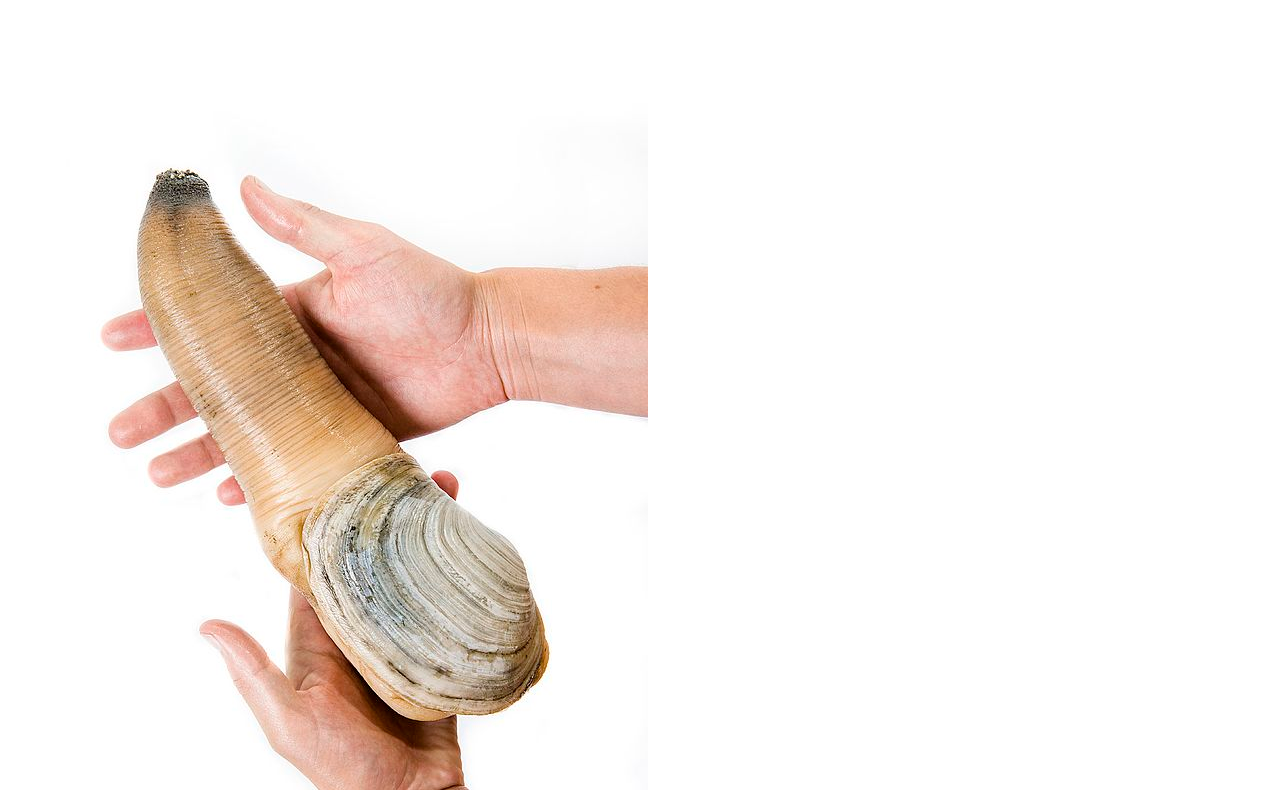
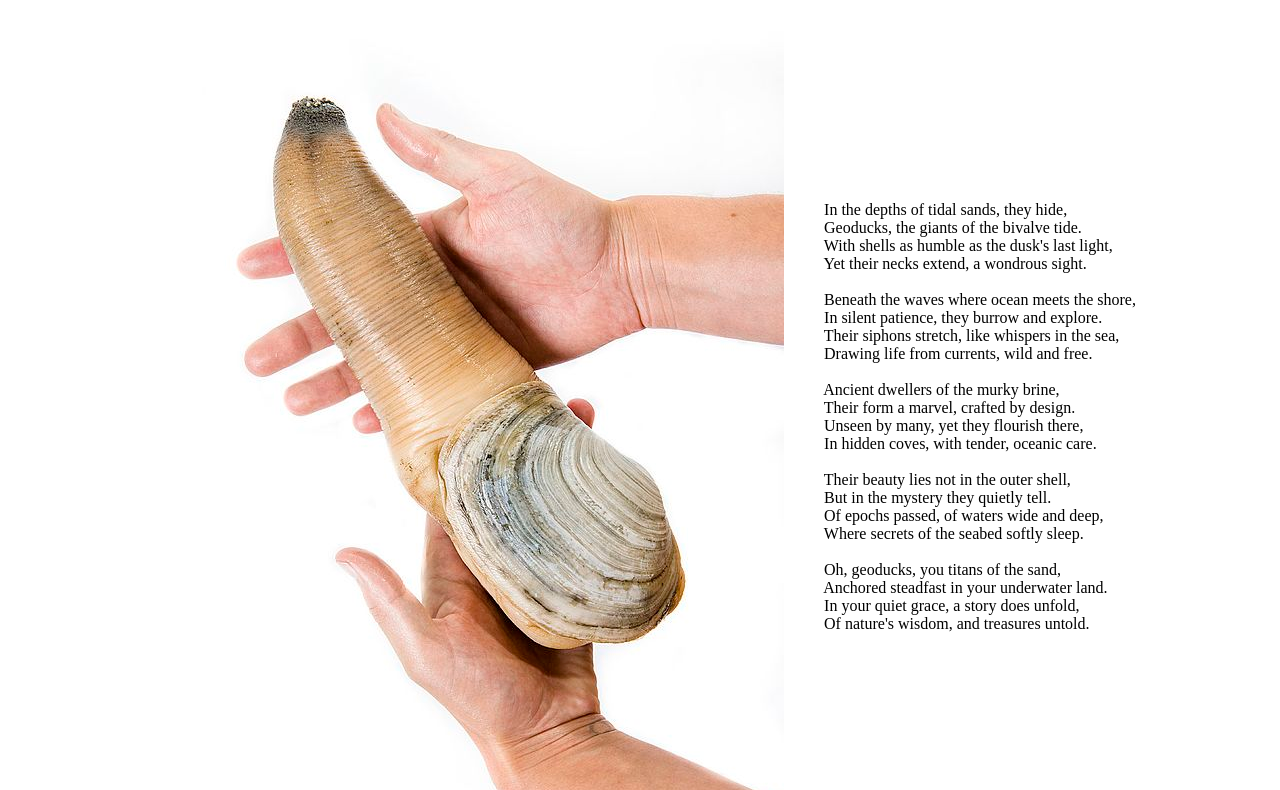
Before and after one commit to ParanoidAndroid-42/pages_test, a plain HTML site: page index.html in a window 1280 px wide. Shown: the part 73-863 px from the top of the page. Drawn offline with Linux system fonts and the light colour scheme.

Commit message:
Update index.html

```diff
--- a/index.html
+++ b/index.html
@@ -1,10 +1,56 @@
-
-
 <!DOCTYPE html>
 <html>
-<title>You've Been Geoducked!</title>
-<body>
-<h1>You've Been Geoducked!</h1>
-<img src="Geoduck_held_in_two_hands.jpg" alt="Geoduck">
-</body>
+  <head>
+    <title>Pretty Paris</title>
+  </head>
+  <style>
+  .container {
+  display: flex;
+  align-items: center;
+  justify-content: center
+}
+
+img {
+  max-width: 100%;
+  max-height:100%;
+}
+
+.text {
+  font-size: 20px;
+  padding-left: 20px;
+}
+  </style>
+  <body>
+    <div class="container">
+      <div class="image">
+        <img src="Geoduck_held_in_two_hands.jpg">
+      </div>
+        <div style="white-space:pre">
+          In the depths of tidal sands, they hide,
+          Geoducks, the giants of the bivalve tide.
+          With shells as humble as the dusk's last light,
+          Yet their necks extend, a wondrous sight.
+
+          Beneath the waves where ocean meets the shore,
+          In silent patience, they burrow and explore.
+          Their siphons stretch, like whispers in the sea,
+          Drawing life from currents, wild and free.
+
+          Ancient dwellers of the murky brine,
+          Their form a marvel, crafted by design.
+          Unseen by many, yet they flourish there,
+          In hidden coves, with tender, oceanic care.
+
+          Their beauty lies not in the outer shell,
+          But in the mystery they quietly tell.
+          Of epochs passed, of waters wide and deep,
+          Where secrets of the seabed softly sleep.
+
+          Oh, geoducks, you titans of the sand,
+          Anchored steadfast in your underwater land.
+          In your quiet grace, a story does unfold,
+          Of nature's wisdom, and treasures untold.
+        </div>
+    </div>
+  </body>
 </html>
```
